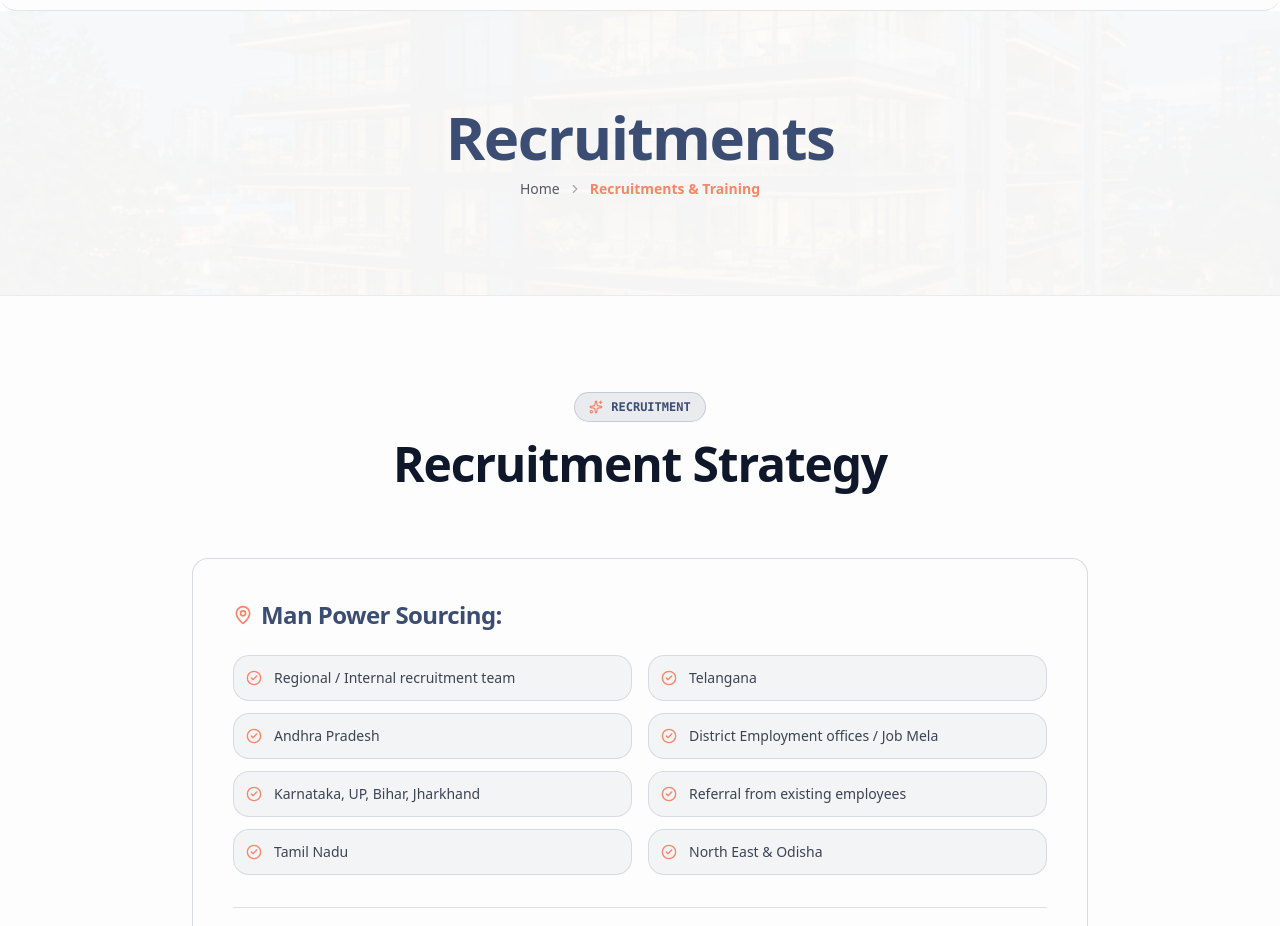
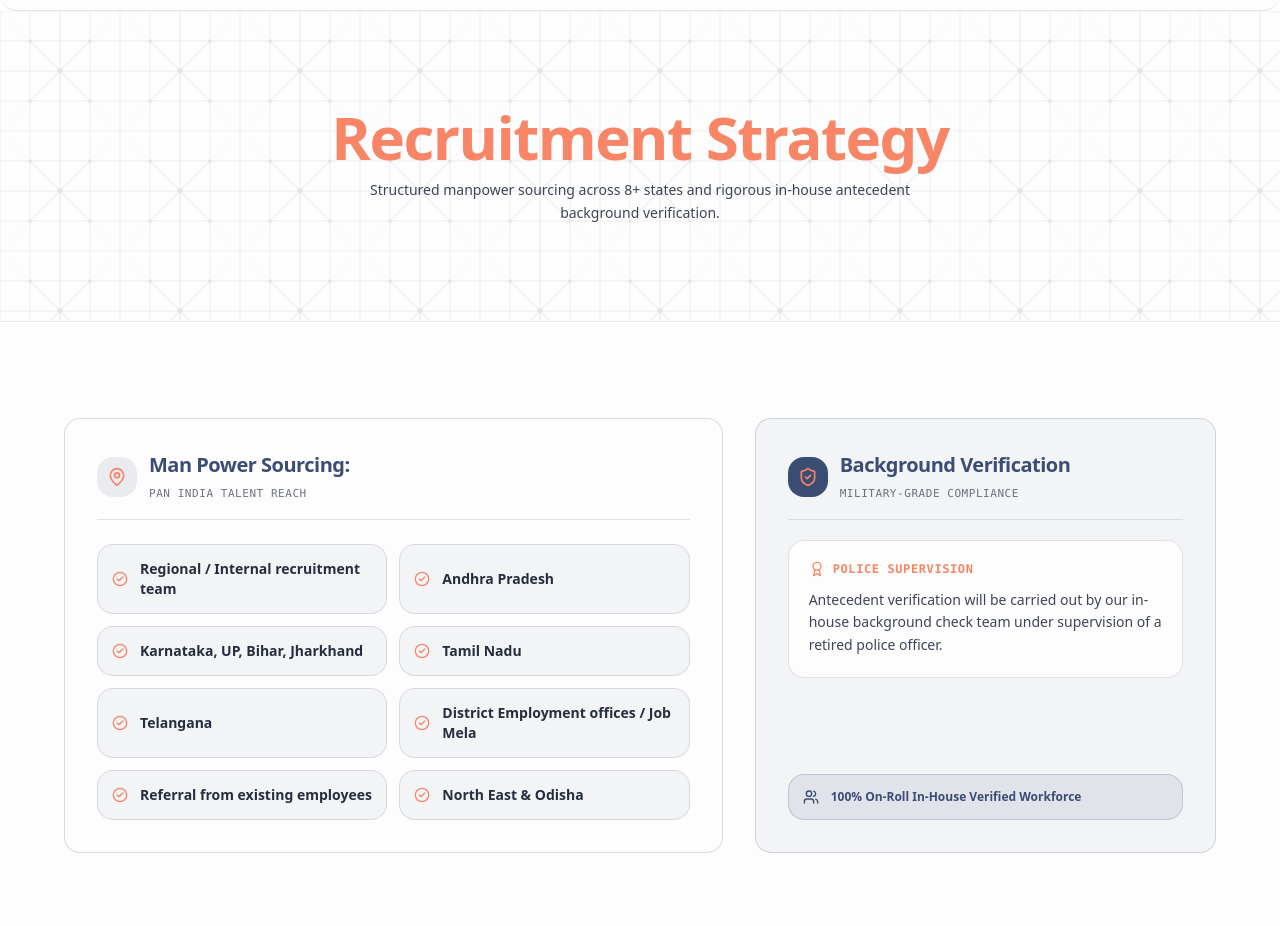
Before and after one commit to MISFOfficial/amazepms.com-redesign, a Next.js app: page /recruitments in a window 1280 px wide. Shown: the part 106-1032 px from the top of the page. Built offline with nearby package versions, Linux system fonts and the light colour scheme.

Commit message:
refactor: streamline recruitment sections by integrating PropertyPattern and updating UI layout components

```diff
--- a/app/(home)/recruitments/Components/AuditsSection/AuditsSection.tsx
+++ b/app/(home)/recruitments/Components/AuditsSection/AuditsSection.tsx
@@ -4,20 +4,16 @@ import React from "react";
 import Image from "next/image";
 import { CheckCircle2, ClipboardCheck, Sparkles } from "lucide-react";
 import { auditsData } from "./components/Content";
+import PropertyPattern from "@/app/Global/Patterns/PropertyPattern";
 
 export function AuditsSection() {
   return (
     <section className="relative w-full bg-[var(--white)] py-16 sm:py-24 border-b border-[var(--primary)]/10 overflow-hidden text-[var(--black)]">
+      <PropertyPattern />
+
       <div className="ratio relative z-10">
         {/* Section Header */}
         <div className="text-center max-w-3xl mx-auto space-y-3 mb-12 sm:mb-16">
-          <div className="inline-flex items-center gap-2 px-3.5 py-1.5 bg-[var(--primary)]/10 border border-[var(--primary)]/20 text-[var(--primary)] text-xs font-semibold rounded-full ">
-            <Sparkles className="w-3.5 h-3.5 text-[var(--secondary)]" />
-            <span className="font-mono uppercase text-[11px] sm:text-xs">
-              QUALITY CONTROL
-            </span>
-          </div>
-
           <h2 className="text-3xl sm:text-4xl lg:text-5xl font-bold text-[var(--black)] tracking-tight leading-tight">
             {auditsData.title}
           </h2>
--- a/app/(home)/recruitments/Components/HeroSection/HeroSection.tsx
+++ b/app/(home)/recruitments/Components/HeroSection/HeroSection.tsx
@@ -4,36 +4,22 @@ import React from "react";
 import Image from "next/image";
 import Link from "next/link";
 import { ChevronRight } from "lucide-react";
+import PropertyPattern from "@/app/Global/Patterns/PropertyPattern";
 
 export function HeroSection() {
   return (
     <section className="relative w-full bg-[var(--white)] py-16 sm:py-20 lg:py-24 border-b border-[var(--primary)]/10 overflow-hidden text-center text-[var(--black)]">
-      {/* Background Skyscraper Image with Light Overlay */}
-      <div className="absolute inset-0 z-0 opacity-10">
-        <Image
-          src="/hero_building.png"
-          alt="Amaze PMS Recruitments Skyscraper"
-          fill
-          className="object-cover"
-          priority
-        />
-        <div className="absolute inset-0 bg-[var(--white)]/70" />
-      </div>
+      <PropertyPattern />
 
       <div className="ratio relative z-10 flex flex-col items-center justify-center space-y-3">
         {/* Page Title */}
-        <h1 className="text-3xl sm:text-5xl lg:text-6xl font-bold tracking-tight text-[var(--primary)]">
-          Recruitments
+        <h1 className="text-3xl sm:text-5xl lg:text-6xl font-bold tracking-tight text-[var(--secondary)]">
+          Recruitment Strategy
         </h1>
-
-        {/* Breadcrumb Navigation: Home > Recruitments & Training */}
-        <nav className="inline-flex items-center gap-2 text-xs sm:text-sm text-[var(--black)]/70 font-medium">
-          <Link href="/" className="hover:text-[var(--secondary)] transition-colors">
-            Home
-          </Link>
-          <ChevronRight className="w-3.5 h-3.5 opacity-50" />
-          <span className="text-[var(--secondary)] font-semibold">Recruitments & Training</span>
-        </nav>
+        <p className="text-xs sm:text-sm text-[var(--black)]/80 max-w-xl mx-auto font-sans leading-relaxed font-normal">
+          Structured manpower sourcing across 8+ states and rigorous in-house
+          antecedent background verification.
+        </p>
       </div>
     </section>
   );
--- a/app/(home)/recruitments/Components/RecruitmentStrategy/RecruitmentStrategy.tsx
+++ b/app/(home)/recruitments/Components/RecruitmentStrategy/RecruitmentStrategy.tsx
@@ -1,62 +1,46 @@
 "use client";
 
 import React from "react";
-import { CheckCircle2, ShieldCheck, MapPin, Sparkles } from "lucide-react";
+import { CheckCircle2, ShieldCheck, MapPin, Users, Award } from "lucide-react";
 import { recruitmentStrategyData } from "./components/Content";
 
 export function RecruitmentStrategy() {
+  const allSourcingItems = [
+    ...recruitmentStrategyData.column1,
+    ...recruitmentStrategyData.column2,
+  ];
+
   return (
     <section className="relative w-full bg-[var(--white)] py-16 sm:py-24 border-b border-[var(--primary)]/10 overflow-hidden text-[var(--black)]">
-      <div className="ratio relative z-10">
-        {/* Section Header */}
-        <div className="text-center max-w-3xl mx-auto space-y-3 mb-12 sm:mb-16">
-          <div className="inline-flex items-center gap-2 px-3.5 py-1.5 bg-[var(--primary)]/10 border border-[var(--primary)]/20 text-[var(--primary)] text-xs font-semibold rounded-full ">
-            <Sparkles className="w-3.5 h-3.5 text-[var(--secondary)]" />
-            <span className="font-mono uppercase text-[11px] sm:text-xs">
-              RECRUITMENT
-            </span>
-          </div>
+      <div className="ratio relative z-10 space-y-12">
+        {/* 2-Column Split Structure (Zero Shadows) */}
+        <div className="grid grid-cols-1 lg:grid-cols-12 gap-6 sm:gap-8 max-w-6xl mx-auto items-stretch">
+          {/* Left Column: Manpower Sourcing Networks (7 cols) */}
+          <div className="lg:col-span-7 bg-[var(--white)] primary-rounded p-6 sm:p-8 border border-[var(--primary)]/20 flex flex-col justify-between space-y-6">
+            <div className="space-y-5">
+              <div className="flex items-center gap-3 pb-4 border-b border-[var(--primary)]/15">
+                <div className="w-10 h-10 primary-rounded bg-[var(--primary)]/10 flex items-center justify-center shrink-0">
+                  <MapPin className="w-5 h-5 text-[var(--secondary)]" />
+                </div>
+                <div>
+                  <h3 className="text-lg sm:text-xl font-bold text-[var(--primary)] tracking-tight">
+                    {recruitmentStrategyData.subhead1}
+                  </h3>
+                  <span className="text-[11px] text-[var(--black)]/60 font-mono uppercase tracking-wider">
+                    PAN India Talent Reach
+                  </span>
+                </div>
+              </div>
 
-          <h2 className="text-3xl sm:text-4xl lg:text-5xl font-bold text-[var(--black)] tracking-tight leading-tight">
-            {recruitmentStrategyData.title}
-          </h2>
-        </div>
-
-        {/* Card Body Container */}
-        <div className="max-w-4xl mx-auto bg-[var(--white)] primary-rounded p-6 sm:p-10 border border-[var(--primary)]/20  space-y-8">
-          {/* Man Power Sourcing Subhead */}
-          <div className="space-y-4">
-            <h3 className="text-xl sm:text-2xl font-bold text-[var(--primary)] tracking-tight text-center sm:text-left flex items-center gap-2 justify-center sm:justify-start">
-              <MapPin className="w-5 h-5 text-[var(--secondary)]" />
-              <span>{recruitmentStrategyData.subhead1}</span>
-            </h3>
-
-            {/* 2 Column Sourcing List */}
-            <div className="grid grid-cols-1 sm:grid-cols-2 gap-4 pt-2">
-              {/* Column 1 */}
-              <div className="space-y-3">
-                {recruitmentStrategyData.column1.map((item, idx) => (
+              {/* Sourcing Hubs Grid */}
+              <div className="grid grid-cols-1 sm:grid-cols-2 gap-3 pt-1">
+                {allSourcingItems.map((item, idx) => (
                   <div
                     key={idx}
-                    className="flex items-center gap-3 p-3 primary-rounded bg-[var(--primary)]/5 border border-[var(--primary)]/15"
+                    className="flex items-center gap-3 p-3.5 primary-rounded bg-[var(--primary)]/5 border border-[var(--primary)]/15 hover:border-[var(--secondary)] transition-all duration-300 group"
                   >
-                    <CheckCircle2 className="w-4 h-4 text-[var(--secondary)] shrink-0" />
-                    <span className="text-xs sm:text-sm font-medium text-[var(--black)]/80">
-                      {item}
-                    </span>
-                  </div>
-                ))}
-              </div>
-
-              {/* Column 2 */}
-              <div className="space-y-3">
-                {recruitmentStrategyData.column2.map((item, idx) => (
-                  <div
-                    key={idx}
-                    className="flex items-center gap-3 p-3 primary-rounded bg-[var(--primary)]/5 border border-[var(--primary)]/15"
-                  >
-                    <CheckCircle2 className="w-4 h-4 text-[var(--secondary)] shrink-0" />
-                    <span className="text-xs sm:text-sm font-medium text-[var(--black)]/80">
+                    <CheckCircle2 className="w-4 h-4 text-[var(--secondary)] shrink-0 group-hover:scale-110 transition-transform" />
+                    <span className="text-xs sm:text-sm font-semibold text-[var(--black)]/90">
                       {item}
                     </span>
                   </div>
@@ -65,15 +49,39 @@ export function RecruitmentStrategy() {
             </div>
           </div>
 
-          {/* Background Verification Box */}
-          <div className="pt-6 border-t border-[var(--primary)]/15 space-y-3 text-center sm:text-left">
-            <h4 className="text-lg font-bold text-[var(--primary)] flex items-center justify-center sm:justify-start gap-2">
-              <ShieldCheck className="w-5 h-5 text-[var(--secondary)]" />
-              <span>{recruitmentStrategyData.subhead2}</span>
-            </h4>
+          {/* Right Column: Background Verification (5 cols) */}
+          <div className="lg:col-span-5 bg-[var(--primary)]/5 primary-rounded p-6 sm:p-8 border border-[var(--primary)]/20 flex flex-col justify-between space-y-6">
+            <div className="space-y-5">
+              <div className="flex items-center gap-3 pb-4 border-b border-[var(--primary)]/15">
+                <div className="w-10 h-10 primary-rounded bg-[var(--primary)] text-[var(--white)] flex items-center justify-center shrink-0">
+                  <ShieldCheck className="w-5 h-5 text-[var(--secondary)]" />
+                </div>
+                <div>
+                  <h3 className="text-lg sm:text-xl font-bold text-[var(--primary)] tracking-tight">
+                    {recruitmentStrategyData.subhead2}
+                  </h3>
+                  <span className="text-[11px] text-[var(--black)]/60 font-mono uppercase tracking-wider">
+                    Military-Grade Compliance
+                  </span>
+                </div>
+              </div>
 
-            <div className="p-4 sm:p-5 primary-rounded bg-[var(--primary)]/5 border border-[var(--primary)]/20 text-xs sm:text-sm text-[var(--black)]/80 leading-relaxed font-sans font-normal">
-              {recruitmentStrategyData.backgroundVerificationText}
+              <div className="bg-[var(--white)] primary-rounded p-5 border border-[var(--primary)]/15 space-y-3">
+                <div className="flex items-center gap-2 text-xs font-mono font-bold uppercase tracking-wider text-[var(--secondary)]">
+                  <Award className="w-4 h-4" />
+                  <span>Police Supervision</span>
+                </div>
+                <p className="text-xs sm:text-sm text-[var(--black)]/80 leading-relaxed font-sans font-normal">
+                  {recruitmentStrategyData.backgroundVerificationText}
+                </p>
+              </div>
+            </div>
+
+            <div className="flex items-center gap-3 p-3.5 primary-rounded bg-[var(--primary)]/10 border border-[var(--primary)]/20">
+              <Users className="w-4 h-4 text-[var(--primary)] shrink-0" />
+              <span className="text-xs font-semibold text-[var(--primary)]">
+                100% On-Roll In-House Verified Workforce
+              </span>
             </div>
           </div>
         </div>
--- a/app/(home)/recruitments/Components/SkillDevelopment/SkillDevelopment.tsx
+++ b/app/(home)/recruitments/Components/SkillDevelopment/SkillDevelopment.tsx
@@ -42,13 +42,6 @@ export function SkillDevelopment() {
       <div className="ratio relative z-10">
         {/* Section Header */}
         <div className="text-center max-w-3xl mx-auto space-y-3 mb-12 sm:mb-16">
-          <div className="inline-flex items-center gap-2 px-3.5 py-1.5 bg-[var(--primary)]/10 border border-[var(--primary)]/20 text-[var(--primary)] text-xs font-semibold rounded-full ">
-            <Sparkles className="w-3.5 h-3.5 text-[var(--secondary)]" />
-            <span className="font-mono uppercase text-[11px] sm:text-xs">
-              SKILLS & STANDARDS
-            </span>
-          </div>
-
           <h2 className="text-3xl sm:text-4xl lg:text-5xl font-bold text-[var(--black)] tracking-tight leading-tight">
             Skill <span className="text-[var(--secondary)]">Development</span>
           </h2>
```
